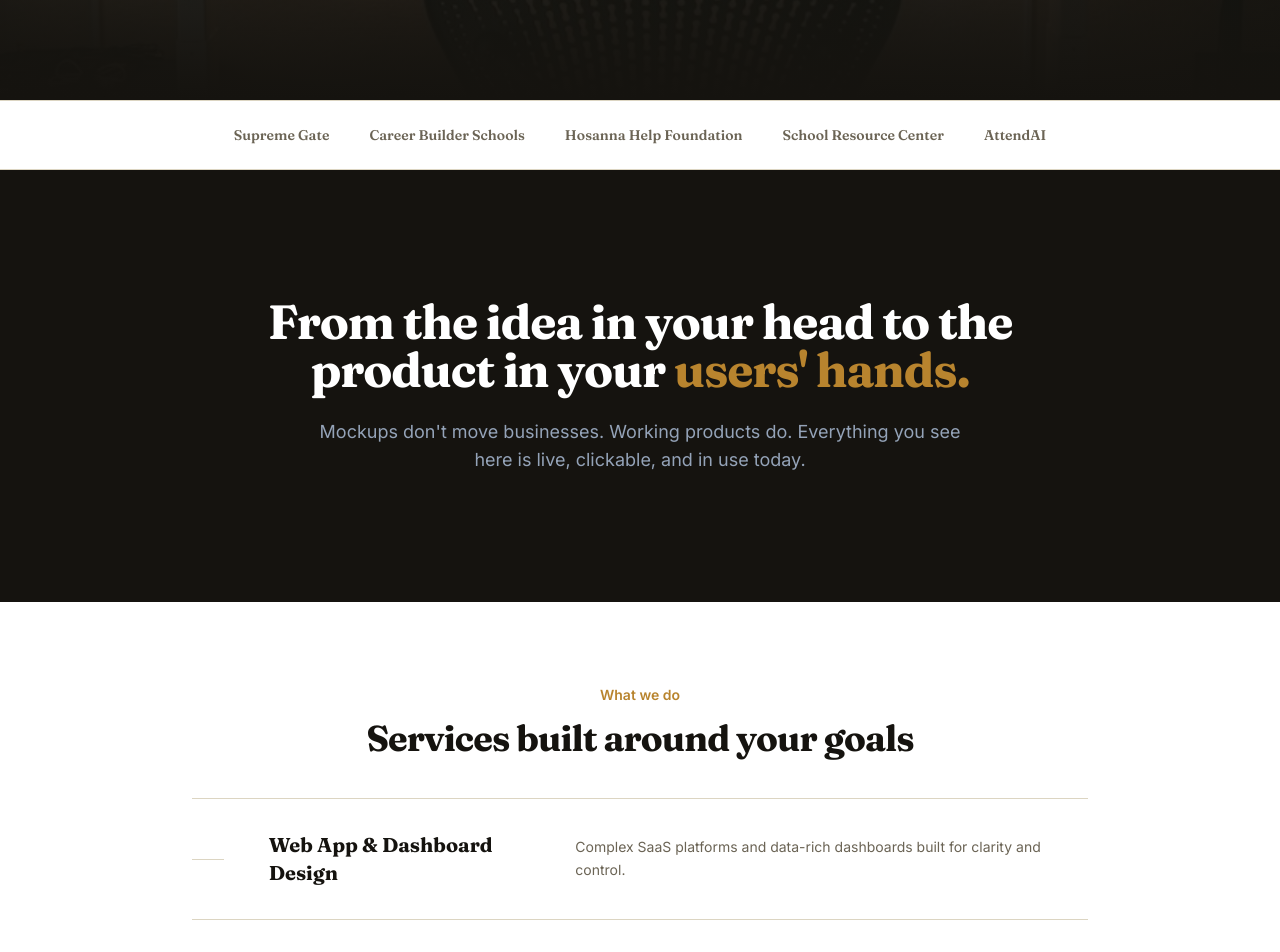
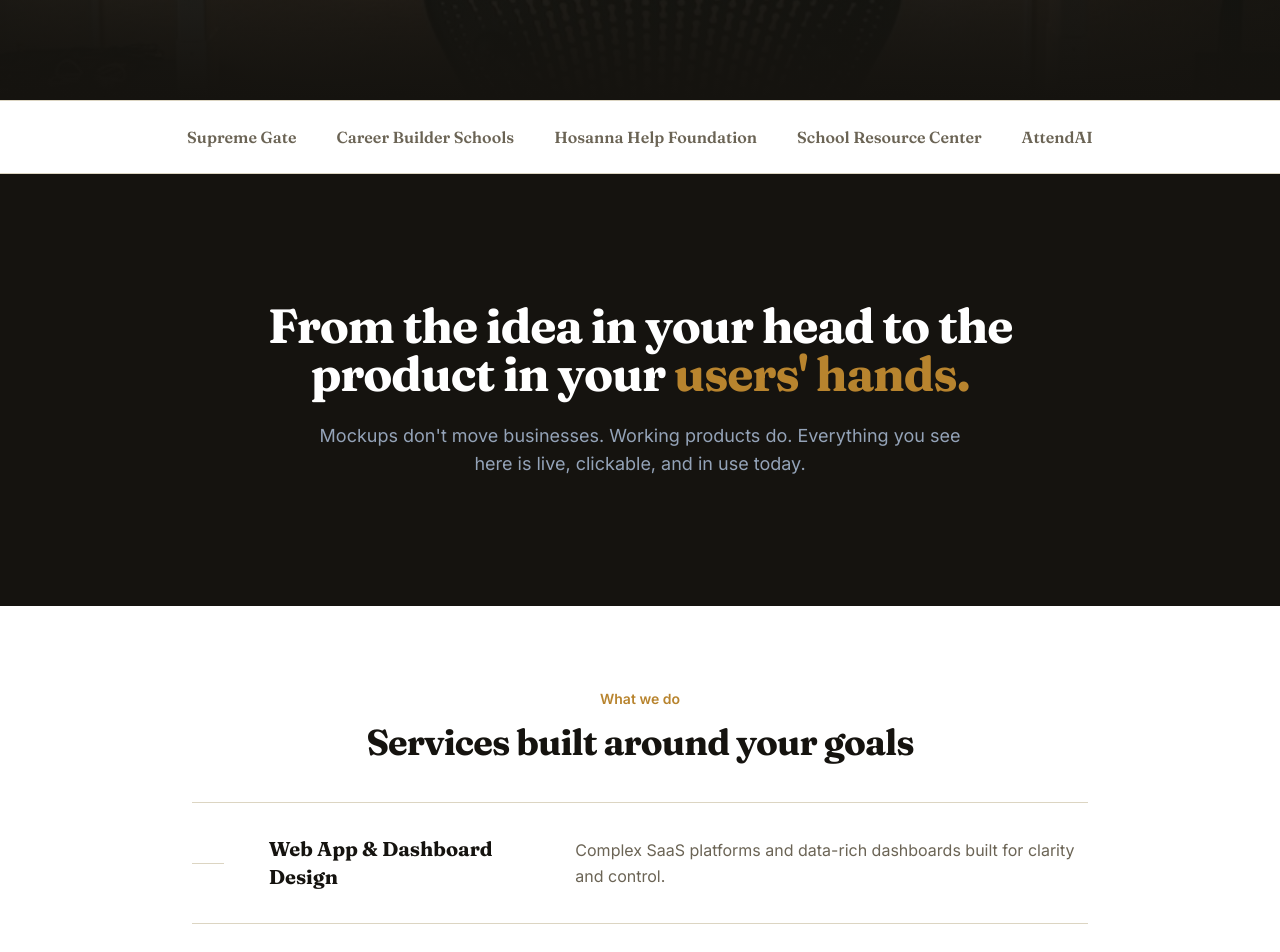
Before and after one commit to Rollyadams/Rollyadams-Webdesign, a React (Vite) app: page / in a window 1280 px wide. Shown: the part 620-1572 px from the top of the page. Built offline with nearby package versions, Linux system fonts and the light colour scheme; the HTML template or start-up script is replaced by a standard one.

Commit message:
Update App.jsx

```diff
--- a/src/App.jsx
+++ b/src/App.jsx
@@ -251,7 +251,7 @@ function TrustStrip() {
     <div className="border-y border-line bg-white py-6">
       <div className="container-max flex flex-wrap items-center justify-center gap-x-10 gap-y-3 px-6">
         {names.map((n) => (
-          <span key={n} className="font-display text-sm font-semibold text-muted">
+          <span key={n} className="font-display text-base font-semibold text-muted">
             {n}
           </span>
         ))}
@@ -361,7 +361,7 @@ function Services() {
               <h3 className="font-display text-xl font-bold transition-colors group-hover:text-gold md:col-span-4">
                 {s.title}
               </h3>
-              <p className="text-sm leading-relaxed text-muted md:col-span-7">
+              <p className="text-base leading-relaxed text-muted md:col-span-7">
                 {s.desc}
               </p>
             </motion.div>
@@ -572,7 +572,7 @@ function Portfolio() {
                     {p.tag}
                   </span>
                   <h4 className="font-display mt-1 font-bold">{p.title}</h4>
-                  <p className="mt-1 text-xs text-muted">{p.subtitle}</p>
+                  <p className="mt-1 text-sm text-muted">{p.subtitle}</p>
                 </div>
               </div>
             ))}
```
